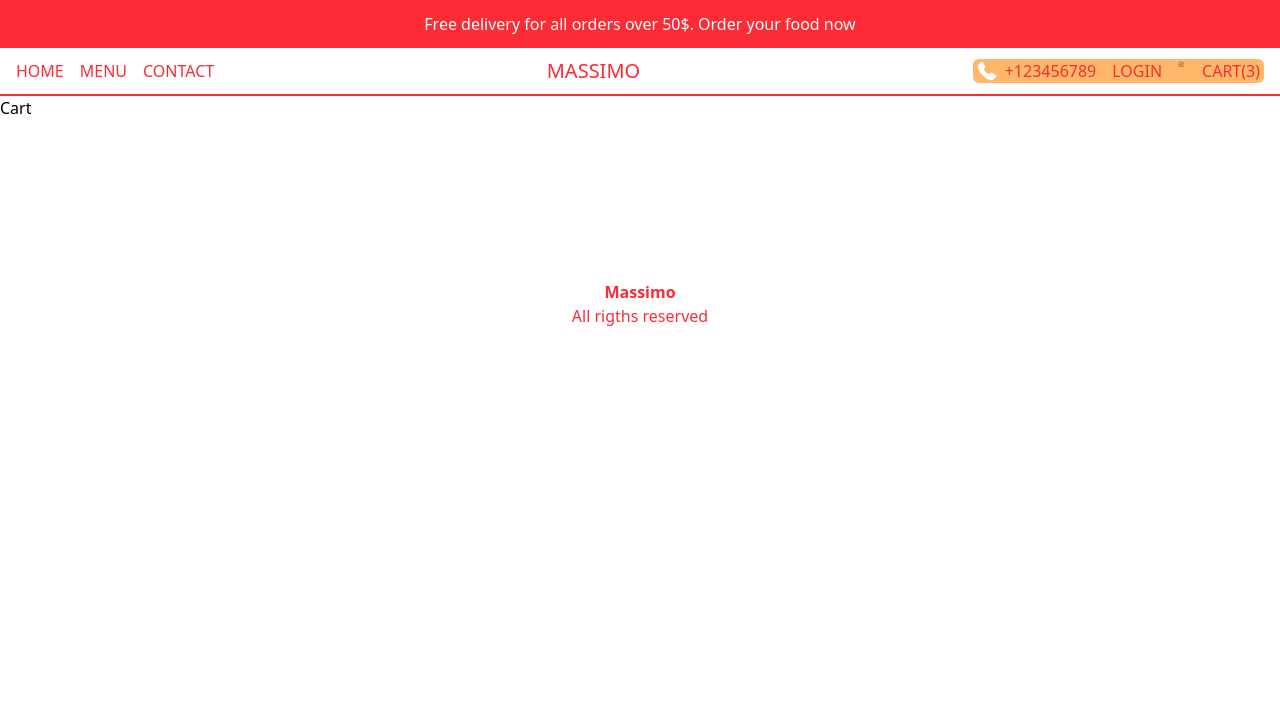
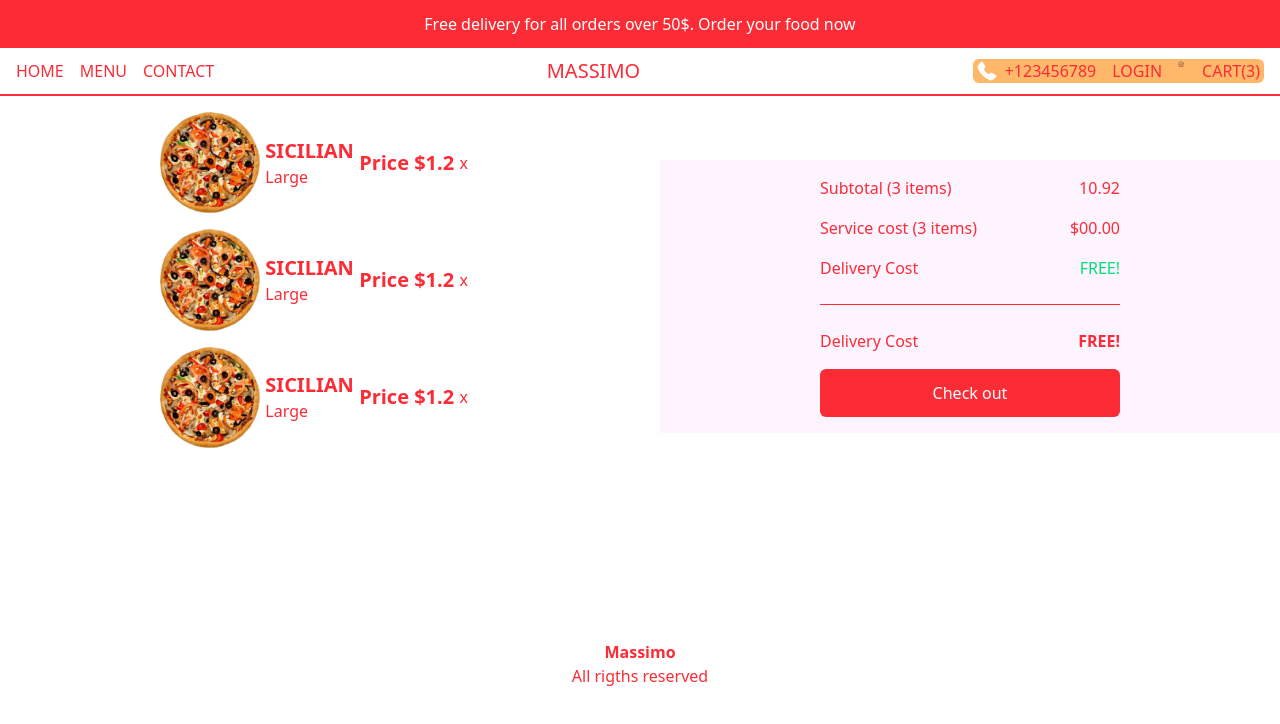
Before and after one commit to Hasmik11Gevorgyan/restaurant-project-Next-project-with-Typescript-and-Tailwind-, a Next.js app in the folder my-restaurant/: page /cart in a window 1280 px wide. Shown: the top 724 px of the page. Built offline with nearby package versions, Linux system fonts and the light colour scheme.

Commit message:
i have done Cartpage

```diff
--- a/my-restaurant/src/app/cart/page.tsx
+++ b/my-restaurant/src/app/cart/page.tsx
@@ -1,9 +1,71 @@
 import React from 'react'
+import Image from 'next/image'
 
-const Cart = () => {
+
+const CartPage = () => {
   return (
-    <div>Cart</div>
+    <div className='flex flex-col justify-center items-center text-red-500  gap-8  lg:flex-row '>
+      {/*Products Container*/}
+      <div className='h-1/2 p-4 overflow-scroll lg:h-full lg:w-2/3 2xl:w-1/2 lg:px-20 xl:px-40'>
+        {/*single item container*/}
+        <div className='flex items-center justify-between mb-4 '>
+
+            <Image src="/temporary/p1.png" alt="nkar" width={100} height={100} />
+         <div>
+          <h1 className='uppercase text-xl font-bold'>Sicilian</h1>
+          <span>Large</span>
+
+          </div>
+           <h2 className='text-xl font-bold'>Price $1.2</h2>
+           <span className='cursor-pointer'>x</span>
+        </div>
+        <div className='flex items-center justify-between mb-4 '>
+
+            <Image src="/temporary/p1.png" alt="nkar" width={100} height={100} />
+         <div>
+          <h1 className='uppercase text-xl font-bold'>Sicilian</h1>
+          <span>Large</span>
+
+          </div>
+           <h2 className='text-xl font-bold'>Price $1.2</h2>
+           <span className='cursor-pointer'>x</span>
+        </div>
+        <div className='flex items-center justify-between mb-4 '>
+
+            <Image src="/temporary/p1.png" alt="nkar" width={100} height={100} />
+         <div>
+          <h1 className='uppercase text-xl font-bold'>Sicilian</h1>
+          <span>Large</span>
+
+          </div>
+           <h2 className='text-xl font-bold'>Price $1.2</h2>
+           <span className='cursor-pointer'>x</span>
+        </div>
+      </div>
+
+      {/*paymants Container*/}
+       <div className='h-1/2 p-4 bg-fuchsia-50 flex mt-4 flex-col gap-4  justify-center lg:1/3 lg:h-full 2xl:w-1/2 lg:px-20 xl:px-40 2xl:text-xl 2xl:gap-6'>
+       <div className='flex justify-between'>
+        <span>Subtotal (3 items)</span>
+        <span>10.92</span>
+        </div>
+        <div className='flex justify-between'>
+        <span>Service cost (3 items)</span>
+        <span>$00.00</span>
+        </div>
+        <div className='flex justify-between'>
+        <span>Delivery Cost</span>
+        <span className='text-green-400'>FREE!</span>
+        </div>
+        <hr  className='my-2'/>
+        <div className='flex justify-between'>
+        <span>Delivery Cost</span>
+        <span className='font-bold'>FREE!</span>
+        </div>
+        <button className='bg-red-500 text-white p-3 rounded-md w-[300px] self-end'> Check out</button>
+       </div>
+      </div>
   )
 }
 
-export default Cart
+export default CartPage
```
